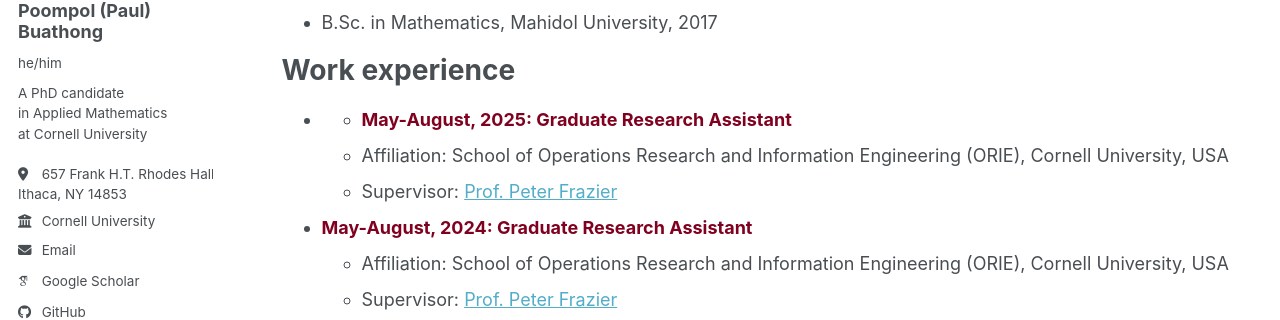
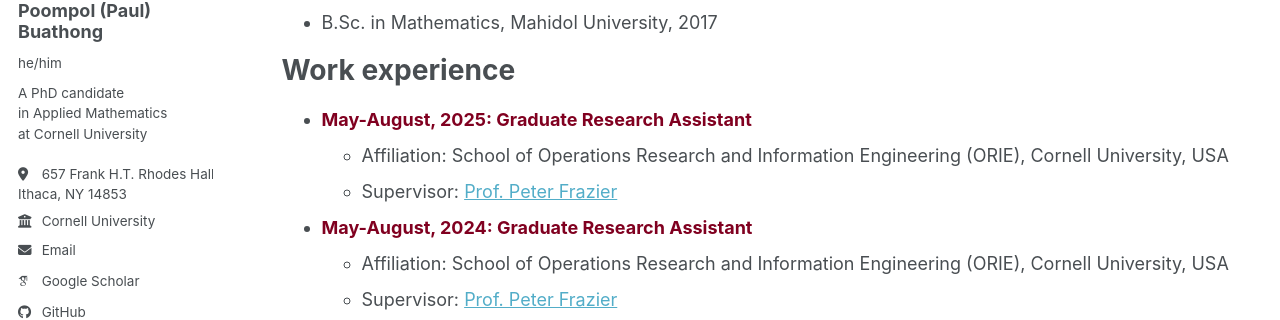
Before and after one commit to poompol/poompol.github.io, a Jekyll site: the page built from _pages/cv.md, in a window 1280 px wide. Shown: the part 348-668 px from the top of the page. Built offline with Jekyll 4.4.1, drawn with Linux system fonts in a browser that asks for light colours; some web fonts are replaced; a script bundle is joined from its source files by our own code; library files that are not in the unit come from our copies.

Commit message:
Update cv.md

```diff
--- a/_pages/cv.md
+++ b/_pages/cv.md
@@ -20,7 +20,7 @@
 
 Work experience
 ======
-* * <strong style="color:#800020;">May-August, 2025: Graduate Research Assistant</strong>
+* <strong style="color:#800020;">May-August, 2025: Graduate Research Assistant</strong>
   * Affiliation: School of Operations Research and Information Engineering (ORIE), Cornell University, USA
   * Supervisor: [Prof. Peter Frazier](https://people.orie.cornell.edu/pfrazier/)
 
```
